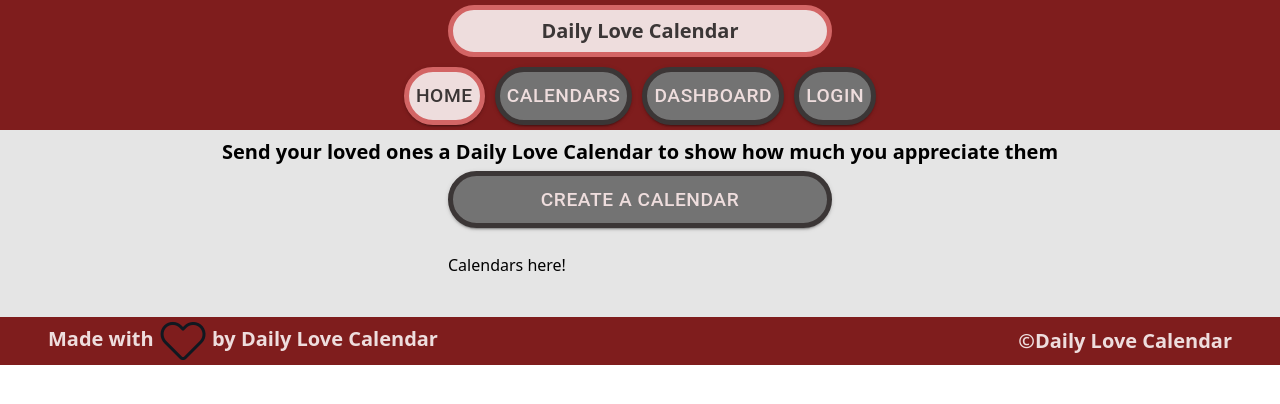
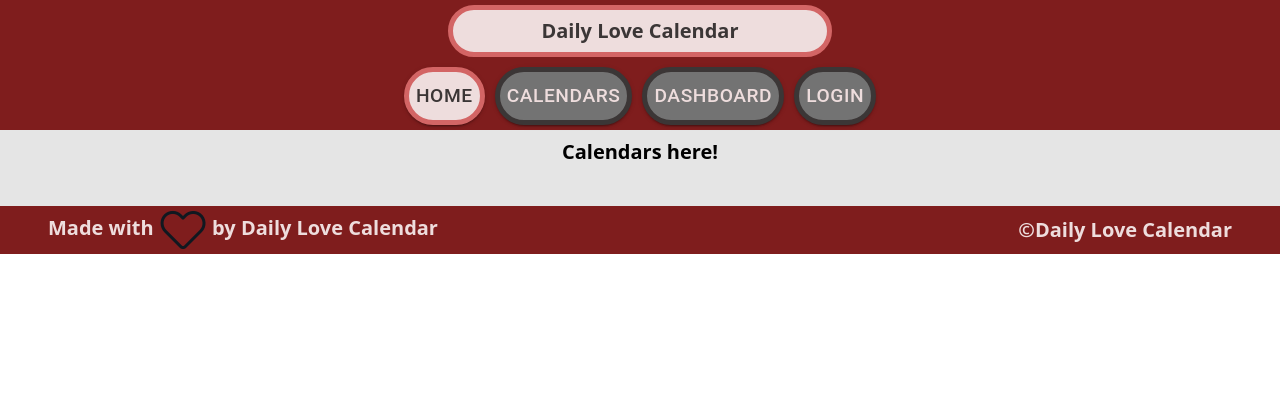
Before and after one commit to JamesHardin02/Daily-Love-Calendar, a React (Create React App) app in the folder client/: page /Calendars in a window 1280 px wide. Shown: the top 404 px of the page. Built offline with nearby package versions, Linux system fonts and the light colour scheme.

Commit message:
create a calendar button routes to dashboard

```diff
--- a/client/src/components/Header/index.js
+++ b/client/src/components/Header/index.js
@@ -13,7 +13,9 @@ export default function Header(props) {
   useEffect(() => {
     document.title = currentCategory.name;
   }, [currentCategory]);
+  // useEffect(()=>{
 
+  // }, [currentCategory]);
   return (
     <header className='bg-red-900 flex flex-col mb-2'>
       <a className='navActive text-center flex flex-col justify-center sm:w-96 sm:self-center'data-testid="link" href="/">
--- a/client/src/components/Nav/index.js
+++ b/client/src/components/Nav/index.js
@@ -26,6 +26,7 @@ function Nav(props){
   return(
     <div className='grid grid-rows-2 grid-flow-col sm:flex sm:grid-rows-none'>
       {categories.map((category) => (
+        <Link to={`/${category.name}`}>
           <StyledButton variant='contained'
             className={` bg-neutral-500 ${ //if currentCategory.name is the category iterated on then add navActive class
               currentCategory.name === category.name && `navActive`
@@ -36,9 +37,10 @@ function Nav(props){
                 setCurrentCategory(category);
               }}
             >
-              <Link to={`/${category.name}`}>{category.name}</Link>
+              {category.name}
             </span>
           </StyledButton>
+        </Link>
       ))}
     </div>
   )
--- a/client/src/pages/Calendars.js
+++ b/client/src/pages/Calendars.js
@@ -1,33 +1,8 @@
-import Button from '@mui/material/Button'
-import { styled } from '@mui/system'
-
 export default function HomePage(){
-  const StyledButton = styled(Button, {})({
-    color: '#eedddd',
-    border: '5px solid #3B3636',
-    backgroundColor: '#D3B5B5',
-    borderRadius: '500px',
-    margin:'5px',
-    padding: '7px',
-    fontSize: 'larger',
-    '&:hover': {
-                backgroundColor: "#d36565",
-                borderColor: "#eedddd"
-              }
-  })
-
   return(
     <section>
       <div className='flex flex-col'>
-        <p className='text-center font-semibold text-xl'>Send your loved ones a Daily Love Calendar to show how much you appreciate them</p>
-        <StyledButton
-          variant='contained'
-          className='bg-neutral-500 sm:w-96 sm:self-center'>
-            Create A Calendar
-        </StyledButton>
-      </div>
-      <div className='homepage-photos mx-auto mt-5 sm:w-96'>
-        <p>Calendars here!</p>
+        <p className='text-center font-semibold text-xl'>Calendars here!</p>
       </div>
     </section>
   )
--- a/client/src/pages/Home.js
+++ b/client/src/pages/Home.js
@@ -1,8 +1,9 @@
 import Button from '@mui/material/Button'
+import { Link } from 'react-router-dom';
 import { styled } from '@mui/system'
 import fathersDayPicture from '../assets/images/homepage-ex1.jpg'
 
-export default function HomePage(){
+export default function Home(){
   const StyledButton = styled(Button, {})({
     color: '#eedddd',
     border: '5px solid #3B3636',
@@ -21,11 +22,12 @@ export default function HomePage(){
     <section>
       <div className='flex flex-col'>
         <p className='text-center font-semibold text-xl'>Send your loved ones a Daily Love Calendar to show how much you appreciate them</p>
-        <StyledButton
-          variant='contained'
-          className='bg-neutral-500 sm:w-96 sm:self-center'>
-            Create A Calendar
-        </StyledButton>
+          <StyledButton
+            variant='contained'
+            className='bg-neutral-500 sm:w-96 sm:self-center'>
+              <Link to={'/Dashboard'}>Create A Calendar</Link>
+          </StyledButton>
+
       </div>
       <div className='homepage-photos mx-auto mt-5 sm:w-96'>
         <img alt='fathers day appreciation example' src={fathersDayPicture}></img>
--- a/client/src/pages/Login.js
+++ b/client/src/pages/Login.js
@@ -102,7 +102,7 @@ export default function Login() {
 
   return (
     <section className='flex flex-col items-center'>
-      <h1 className="text-center navActive">Login Form</h1>
+      <h1 className="text-center navActive text-xl font-semibold">Login Form</h1>
       <form className='flex flex-col w-full mb-8 sm:w-96' onSubmit={handleSubmitLogin}>
         <ThemeProvider theme={theme}>
           {/* name */}
@@ -144,7 +144,7 @@ export default function Login() {
           </div>
         </ThemeProvider>
       </form>
-      <h1 className="text-center navActive">No Account? Sign Up!</h1>
+      <h1 className="text-center navActive text-xl font-semibold">No Account? Sign Up!</h1>
       <form className='flex flex-col w-full mb-8 sm:w-96' onSubmit={handleSubmitSignUp}>
         <ThemeProvider theme={theme}>
           {/* name */}
--- a/client/src/utils/active-section.js
+++ /dev/null
@@ -1,17 +0,0 @@
-import HomePage from '../components/HomePage';
-// import Calendars from '../components/Calendars';
-import Dashboard from '../components/Dashboard';
-import Login from '../components/Login';
-
-// renders component based on nav title clicked
-const activeSection = (currentCategory) => {
-  if(currentCategory.name === "Homepage"){
-    return <HomePage></HomePage>
-  }else if (currentCategory.name === "Dashboard"){
-    return <Dashboard></Dashboard>
-  }else if(currentCategory.name === "Login"){
-    return <Login></Login>
-  }
-};
-
-export default activeSection;
```
